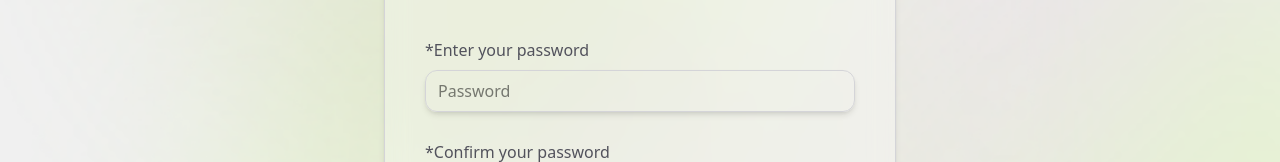
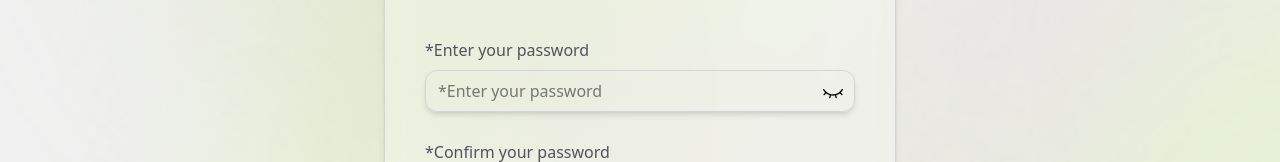
Before and after one commit to Zifan200/Projet-Gestion-De-Stage, a React (Vite) app in the folder projetOseFE/: page /reset-password in a window 1280 px wide. Shown: the part 418-580 px from the top of the page. Built offline with nearby package versions, Linux system fonts and the light colour scheme; no server answers.

Commit message:
Update projetOseFE/src/pages/auth/resetPassword.jsx
Co-authored-by: victoria-fp <132675347+victoria-fp@users.noreply.github.com>

```diff
--- a/projetOseFE/src/pages/auth/resetPassword.jsx
+++ b/projetOseFE/src/pages/auth/resetPassword.jsx
@@ -59,7 +59,7 @@ export const ResetPasswordPage = () => {
           <form onSubmit={form.handleSubmit(onSubmit, onError)} className="">
             <div className={"flex flex-col mb-7"}>
               <Label name="password" label={t("form.fields.password")} />
-              <Input name="password" placeholder="Password" />
+              <Input name="password" type="password" placeholder={t("form.fields.password")} />
             </div>
             <div className={"flex flex-col mb-7"}>
               <Label
```
